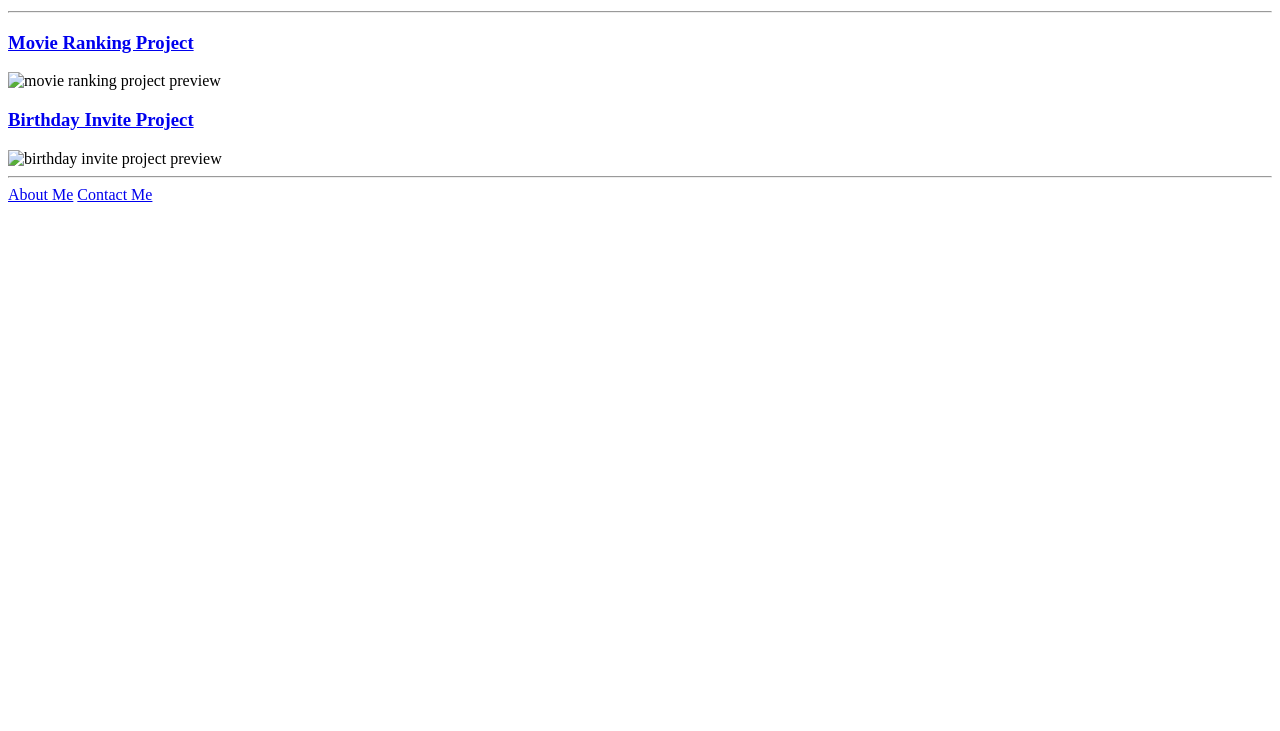
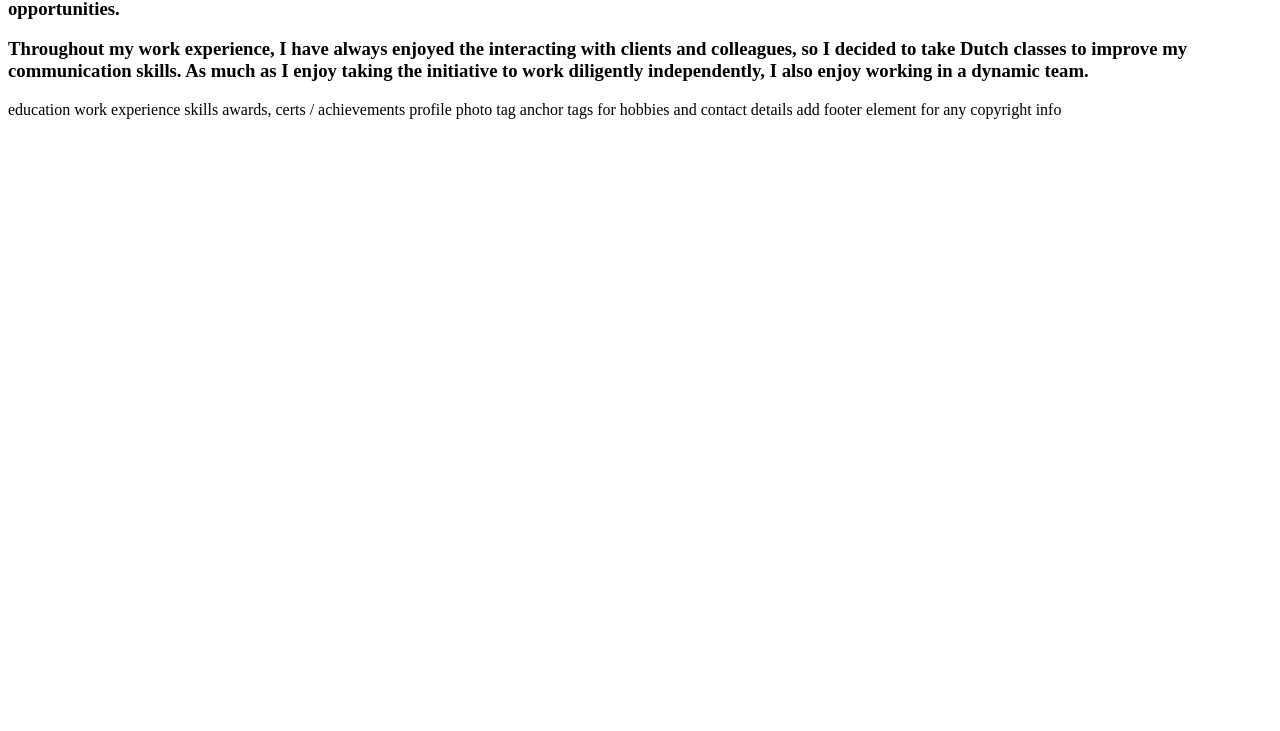
Before and after one commit to nmdva/html-portfolio, a plain HTML site: page index.html in a window 1280 px wide. Shown: the part 69-800 px from the top of the page. Drawn offline with Linux system fonts and the light colour scheme.

Commit message:
Add files via upload

```diff
--- a/index.html
+++ b/index.html
@@ -1,20 +1,21 @@
-<!-- TODO 1: Create the HTML Boilerplate -->
+
 <!DOCTYPE html>
-<html lang="en">
 <head>
-    <meta charset="UTF-8">
-    <meta name="viewport" content="width=device-width, initial-scale=1.0">
-    <title>Natalie Ahmed's Portfolio</title>
+    <title>My Resume></title>
 </head>
 <body>
- <h1>Natalie Ahmed's Portfolio</h1>
- <hr />
- <h3><a href="public/movie-ranking.html">Movie Ranking Project </a></h3>
- <img src="./public/pics/moviess.png" alt="movie ranking project preview"/>
-<h3><a href="public/birthday-invite.html">Birthday Invite Project</a></h3>
- <img src="./public/pics/birthday.png" alt="birthday invite project preview"/>
- <hr />
- <a href="./public/about.html">About Me</a>
- <a href="/4.3 HTML Porfolio Project/public/contact.html">Contact Me</a>
-</body>
-</html>
+summary
+<h3> My colleagues would know me as an enthusiastic, detailed and result driven type of person.
+     Currently, I am looking for new challenges and exploring new opportunities. <p>
+     Throughout my work experience, I have always enjoyed the interacting with clients and colleagues, so I decided to take Dutch classes to improve my communication skills.
+      As much as I enjoy taking the initiative to work diligently independently, I also enjoy working in a dynamic team. </h3>
+
+
+education
+work experience
+skills
+awards, certs / achievements
+
+profile photo tag
+anchor tags for hobbies and contact details
+add footer element for any copyright info
```
